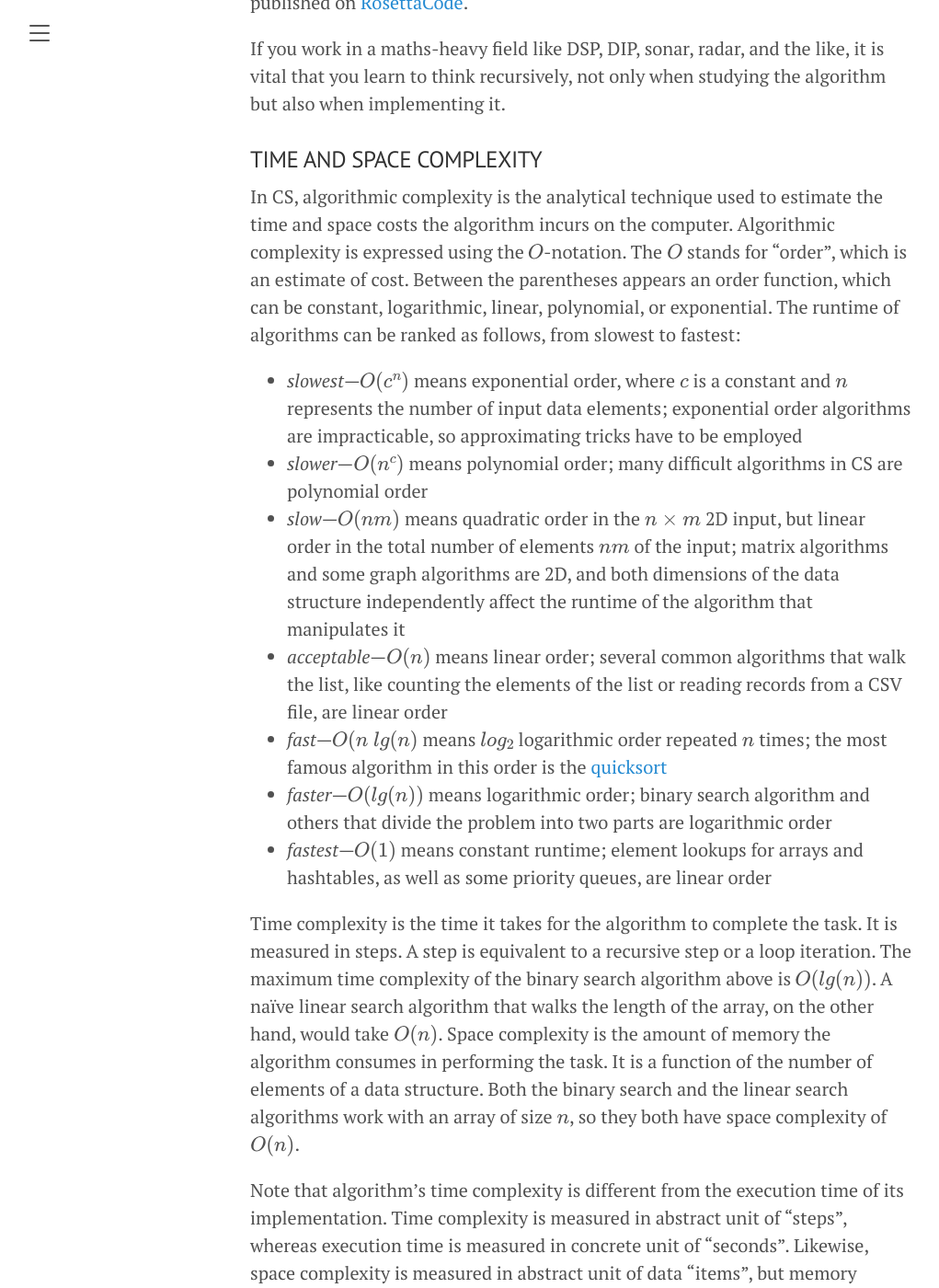
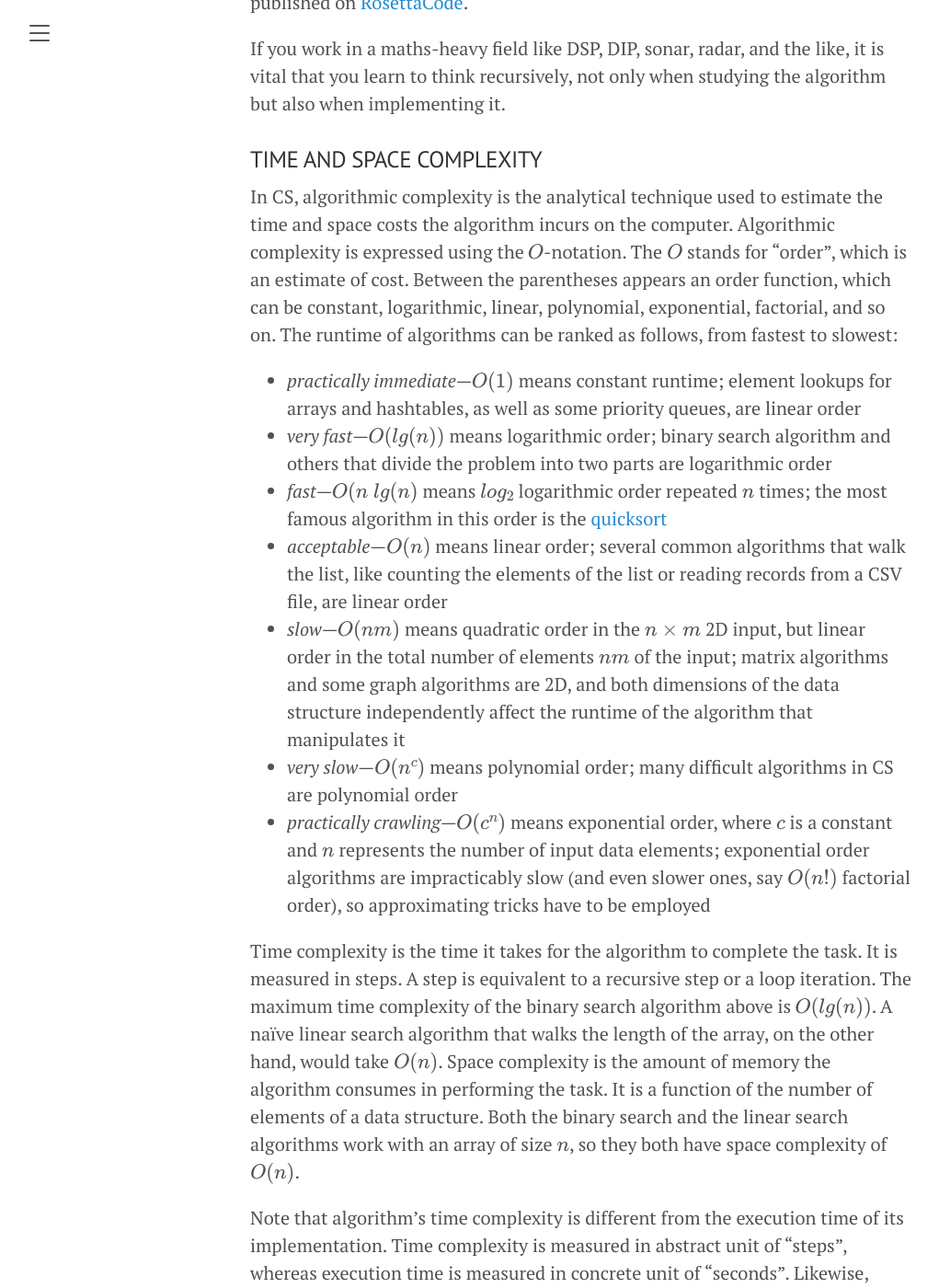
Before and after one commit to amenzwa/amenzwa.github.io, a Jekyll site: the page built from stem/IT/EngineeringSoftwareDevelopment.md, in a window 1280 px wide and 1400 px high, scrolled down 12873 px. Shown: the whole window at 92% size, without its empty margins (8-1029 px from the left). Built offline with Jekyll 4.4.1, drawn with Linux system fonts in a browser that asks for light colours; our own code applies the rules of GitHub Pages for plain Markdown files; formulas are drawn with MathJax 3.

Commit message:
add O(n!) order

```diff
--- a/stem/IT/EngineeringSoftwareDevelopment.md
+++ b/stem/IT/EngineeringSoftwareDevelopment.md
@@ -173,15 +173,15 @@ If you work in a maths-heavy field like DSP, DIP, sonar, radar, and the like, it
 
 ### TIME AND SPACE COMPLEXITY
 
-In CS, algorithmic complexity is the analytical technique used to estimate the time and space costs the algorithm incurs on the computer. Algorithmic complexity is expressed using the $O$-notation. The $O$ stands for "order", which is an estimate of cost. Between the parentheses appears an order function, which can be constant, logarithmic, linear, polynomial, or exponential. The runtime of algorithms can be ranked as follows, from slowest to fastest:
+In CS, algorithmic complexity is the analytical technique used to estimate the time and space costs the algorithm incurs on the computer. Algorithmic complexity is expressed using the $O$-notation. The $O$ stands for "order", which is an estimate of cost. Between the parentheses appears an order function, which can be constant, logarithmic, linear, polynomial, exponential, factorial, and so on. The runtime of algorithms can be ranked as follows, from fastest to slowest:
 
-- *slowest*—$O(c^n)$ means exponential order, where $c$ is a constant and $n$ represents the number of input data elements; exponential order algorithms are impracticable, so approximating tricks have to be employed
-- *slower*—$O(n^c)$ means polynomial order; many difficult algorithms in CS are polynomial order
+- *practically immediate*—$O(1)$ means constant runtime; element lookups for arrays and hashtables, as well as some priority queues, are linear order
+- *very fast*—$O(lg(n))$ means logarithmic order; binary search algorithm and others that divide the problem into two parts are logarithmic order
+- *fast*—$O(n\ lg(n)$ means $log_2$ logarithmic order repeated $n$ times; the most famous algorithm in this order is the [quicksort](https://en.wikipedia.org/wiki/Quicksort)
+- *acceptable*—$O(n)$ means linear order; several common algorithms that walk the list, like counting the elements of the list or reading records from a CSV file, are linear order
 - *slow*—$O(nm)$ means quadratic order in the $n \times m$ 2D input, but linear order in the total number of elements $nm$ of the input; matrix algorithms and some graph algorithms are 2D, and both dimensions of the data structure independently affect the runtime of the algorithm that manipulates it
-- *acceptable*—$O(n)$ means linear order; several common algorithms that walk the list, like counting the elements of the list or reading records from a CSV file, are linear order
-- *fast*—$O(n\ lg(n)$ means $log_2$ logarithmic order repeated $n$ times; the most famous algorithm in this order is the [quicksort](https://en.wikipedia.org/wiki/Quicksort)
-- *faster*—$O(lg(n))$ means logarithmic order; binary search algorithm and others that divide the problem into two parts are logarithmic order
-- *fastest*—$O(1)$ means constant runtime; element lookups for arrays and hashtables, as well as some priority queues, are linear order
+- *very slow*—$O(n^c)$ means polynomial order; many difficult algorithms in CS are polynomial order
+- *practically crawling*—$O(c^n)$ means exponential order, where $c$ is a constant and $n$ represents the number of input data elements; exponential order algorithms are impracticably slow (and even slower ones, say $O(n!)$ factorial order), so approximating tricks have to be employed
 
 Time complexity is the time it takes for the algorithm to complete the task. It is measured in steps. A step is equivalent to a recursive step or a loop iteration. The maximum time complexity of the binary search algorithm above is $O(lg(n))$. A naïve linear search algorithm that walks the length of the array, on the other hand, would take $O(n)$. Space complexity is the amount of memory the algorithm consumes in performing the task. It is a function of the number of elements of a data structure. Both the binary search and the linear search algorithms work with an array of size $n$, so they both have space complexity of $O(n)$.
 
```
